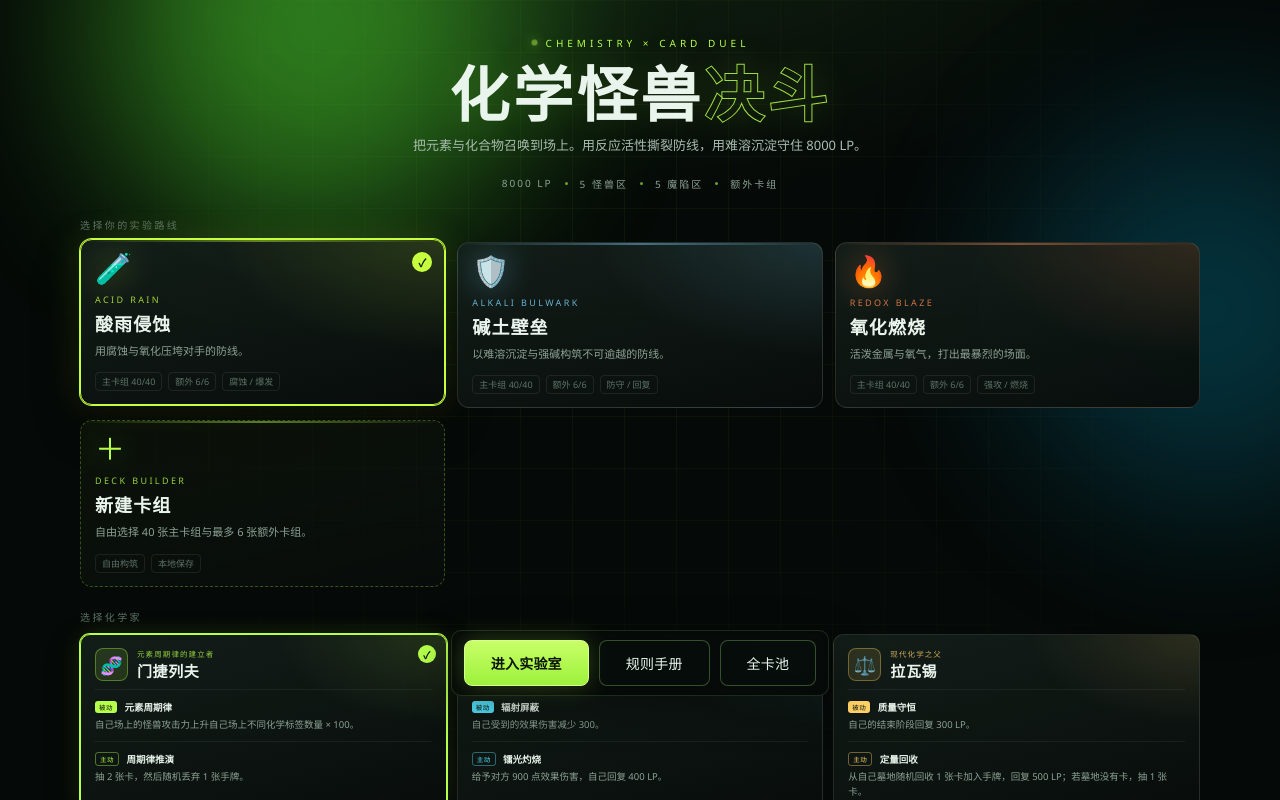
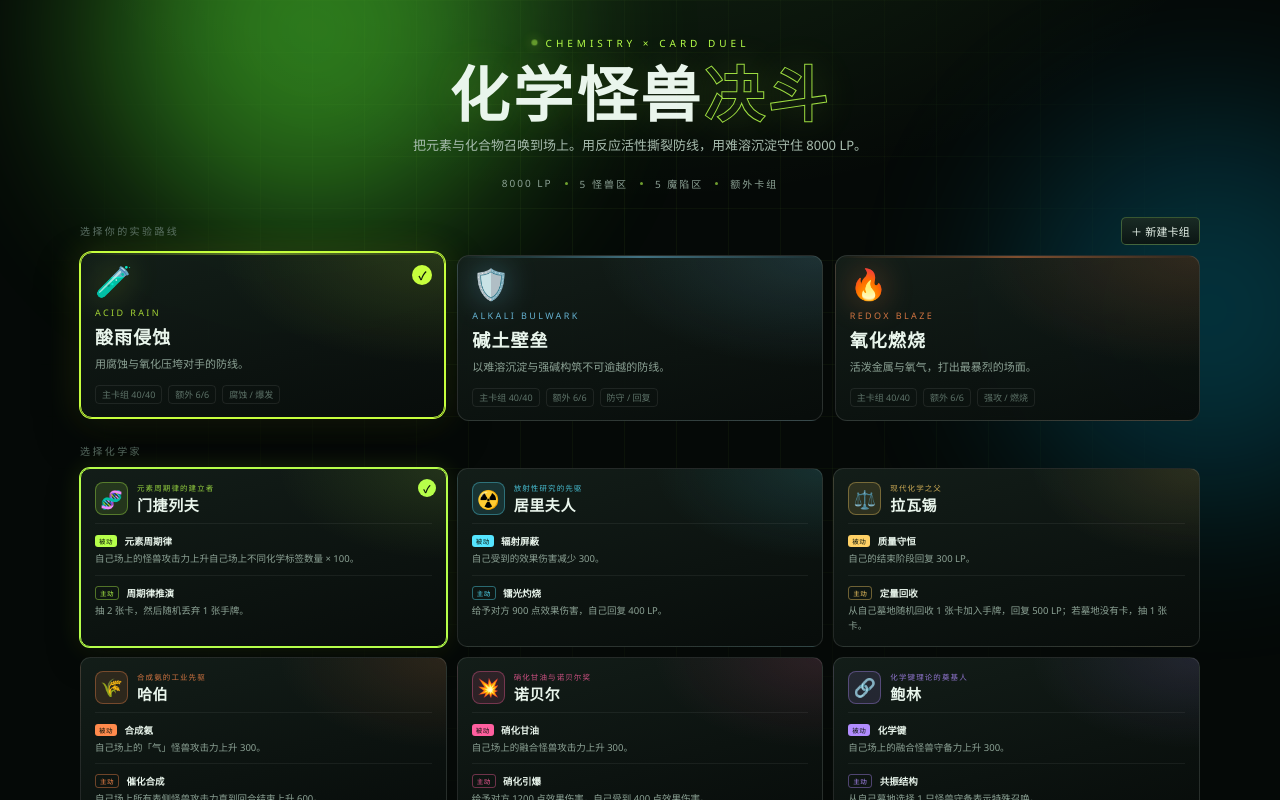
Before and after one commit to NagasakiSaki/chemistry-duel, a website: page index.html in a window 1280 px wide. Drawn offline with Linux system fonts and the light colour scheme.

Commit message:
feat: finish free deck builder and start screen layout

```diff
--- a/css/style.css
+++ b/css/style.css
@@ -117,7 +117,7 @@ button, input, select { font-family: inherit; }
   display: flex;
   justify-content: center;
   align-items: flex-start;
-  padding: clamp(22px, 5vh, 48px) 24px 96px;
+  padding: clamp(22px, 5vh, 48px) 24px 50px;
 }
 .start-grid-bg {
   position: absolute;
@@ -182,6 +182,8 @@ button, input, select { font-family: inherit; }
   letter-spacing: 2px;
 }
 .start-stats i { width: 3px; height: 3px; border-radius: 50%; background: var(--lime); opacity: 0.6; }
+.section-label-row { display: flex; align-items: center; justify-content: space-between; gap: 10px; margin: 0 0 10px; }
+.section-label-row .section-label { margin: 0; }
 .section-label {
   text-align: left;
   margin: 0 0 10px;
@@ -239,7 +241,7 @@ button, input, select { font-family: inherit; }
   opacity: 0; transform: scale(0.6); transition: 0.16s;
 }
 .deck-card.selected .selected-mark { opacity: 1; transform: scale(1); }
-.start-actions { display: flex; justify-content: center; gap: 10px; flex-wrap: wrap; margin: 26px auto 16px; width: fit-content; position: sticky; bottom: 8px; z-index: 8; padding: 9px 12px; border: 1px solid var(--line); border-radius: 10px; background: rgba(5, 9, 7, 0.88); backdrop-filter: blur(12px); box-shadow: 0 12px 40px rgba(0,0,0,.35); }
+.start-actions { display: flex; justify-content: center; gap: 10px; flex-wrap: wrap; margin: 26px auto 16px; width: fit-content; }
 .start-foot {
   display: flex; justify-content: center; gap: 10px; flex-wrap: wrap;
   color: #5f7568; font-size: 10px; letter-spacing: 0.6px;
--- a/index.html
+++ b/index.html
@@ -20,7 +20,10 @@
         <span>8000 LP</span><i></i><span>5 怪兽区</span><i></i><span>5 魔陷区</span><i></i><span>额外卡组</span>
       </div>
 
-      <div class="section-label">选择你的实验路线</div>
+      <div class="section-label-row">
+        <div class="section-label">选择你的实验路线</div>
+        <button class="btn btn-tiny" data-new-deck>＋ 新建卡组</button>
+      </div>
       <div id="deck-grid" class="deck-grid"></div>
 
       <div class="section-label" style="margin-top:22px">选择化学家</div>
--- a/js/ui.js
+++ b/js/ui.js
@@ -279,13 +279,7 @@
           ${legal ? '' : '<span class="warn">未完成</span>'}
         </div>
       </article>`;
-    }).join('') + `<article class="deck-card new-deck-card" data-new-deck>
-      <div class="deck-icon">＋</div>
-      <div class="deck-sub">DECK BUILDER</div>
-      <h3>新建卡组</h3>
-      <p>自由选择 40 张主卡组与最多 6 张额外卡组。</p>
-      <div class="deck-composition"><span>自由构筑</span><span>本地保存</span></div>
-    </article>`;
+    }).join('');
 
     const cg = $('#chemist-grid');
     if (cg) {
```
Also changed, not shown: preview-start.png.
